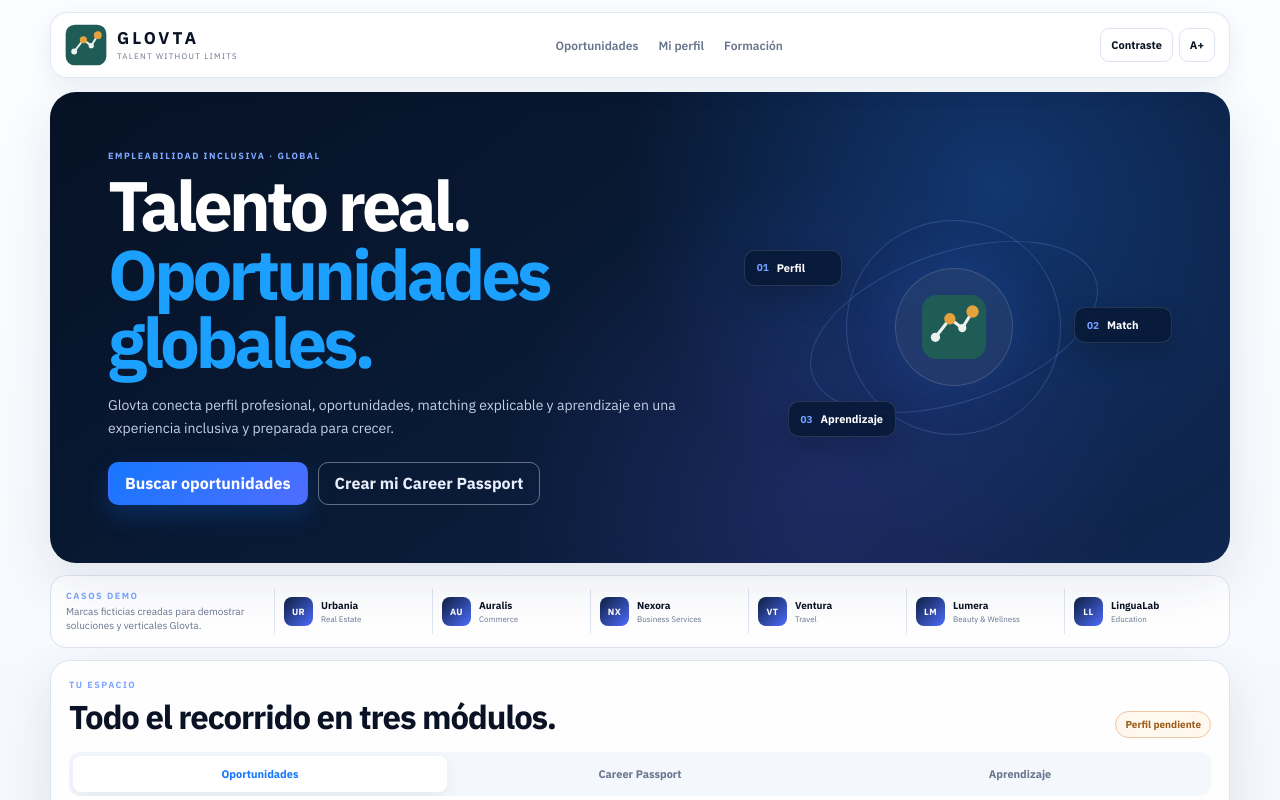
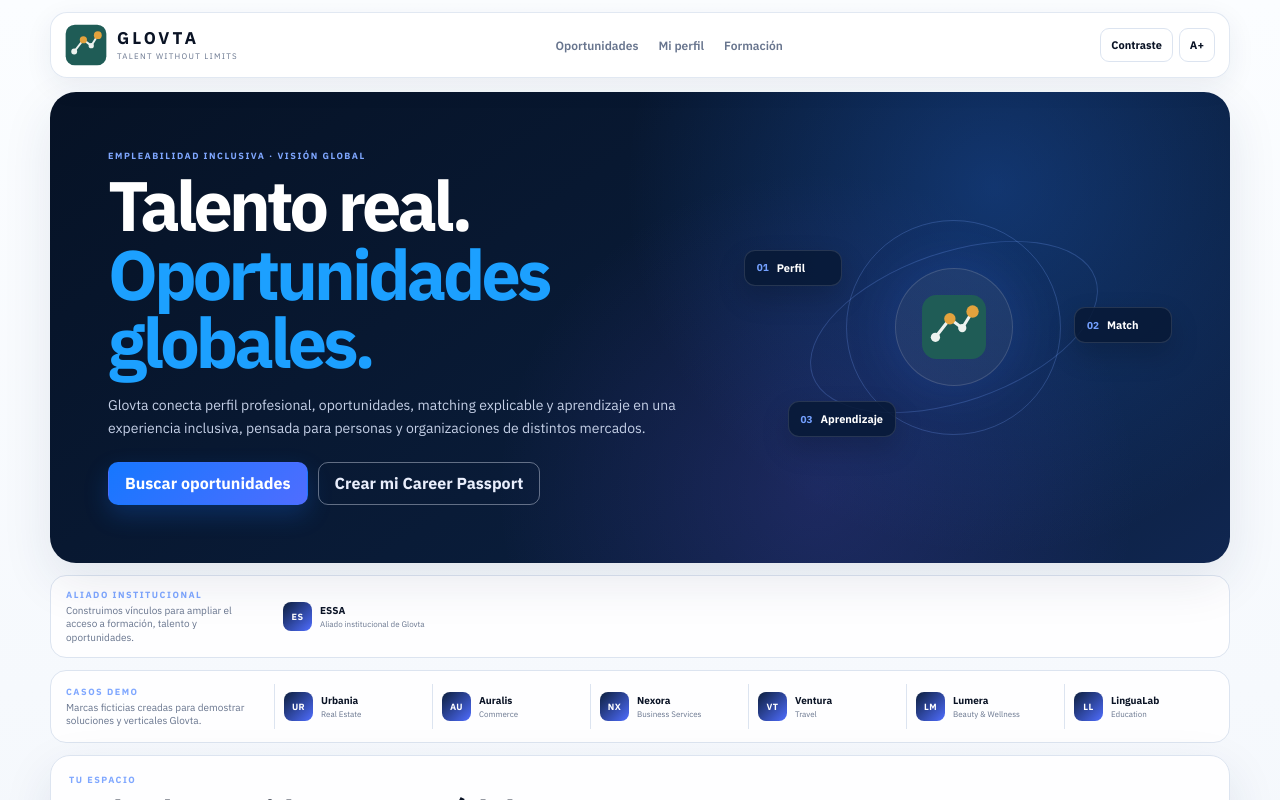
Before and after one commit to sabrinaongarato79/glovta-mvp, a React (Vite) app in the folder frontend/: page / in a window 1280 px wide. Shown: the top 800 px of the page. Built offline with nearby package versions, Linux system fonts and the light colour scheme; no server answers.

Commit message:
Add ESSA as institutional ally and strengthen global positioning

```diff
--- a/frontend/src/App.jsx
+++ b/frontend/src/App.jsx
@@ -105,11 +105,11 @@ function App() {
       <main id="main-content">
         <section className="hero" id="inicio">
           <div className="hero-copy">
-            <span className="eyebrow">EMPLEABILIDAD INCLUSIVA · GLOBAL</span>
+            <span className="eyebrow">EMPLEABILIDAD INCLUSIVA · VISIÓN GLOBAL</span>
             <h1>Talento real.<br /><span>Oportunidades globales.</span></h1>
             <p>
               Glovta conecta perfil profesional, oportunidades, matching explicable
-              y aprendizaje en una experiencia inclusiva y preparada para crecer.
+              y aprendizaje en una experiencia inclusiva, pensada para personas y organizaciones de distintos mercados.
             </p>
 
             <div className="hero-actions">
@@ -131,6 +131,22 @@ function App() {
             <div className="hero-stat stat-one"><strong>01</strong><span>Perfil</span></div>
             <div className="hero-stat stat-two"><strong>02</strong><span>Match</span></div>
             <div className="hero-stat stat-three"><strong>03</strong><span>Aprendizaje</span></div>
+          </div>
+        </section>
+
+        <section className="demo-strip" aria-label="Aliado institucional">
+          <div className="demo-strip-heading">
+            <span className="eyebrow">ALIADO INSTITUCIONAL</span>
+            <p>Construimos vínculos para ampliar el acceso a formación, talento y oportunidades.</p>
+          </div>
+          <div className="demo-brands" style={{ gridTemplateColumns: '1fr' }}>
+            <div className="demo-brand" style={{ borderLeft: 'none' }}>
+              <span className="demo-mark">ES</span>
+              <span>
+                <strong>ESSA</strong>
+                <small>Aliado institucional de Glovta</small>
+              </span>
+            </div>
           </div>
         </section>
 
```
